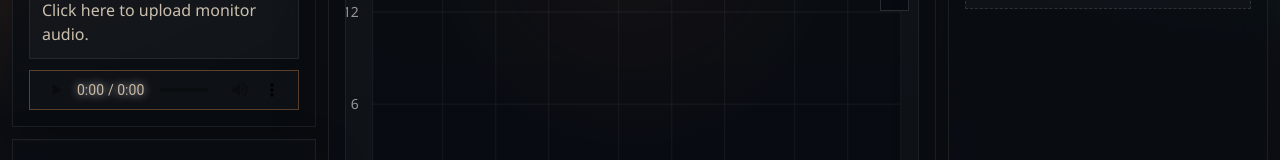
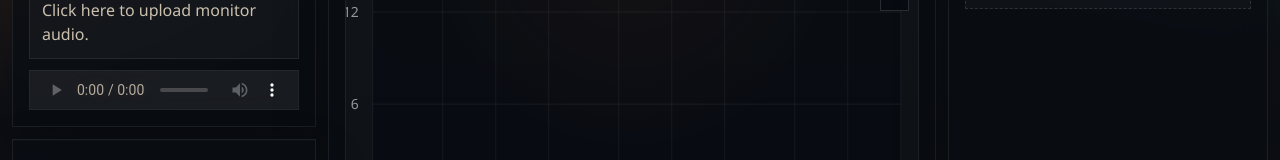
Before and after one commit to ARPO35/csv-equalizer, a React (Vite) app: page / in a window 1280 px wide. Shown: the part 308-468 px from the top of the page. Built offline with nearby package versions, Linux system fonts and the light colour scheme.

Commit message:
fix(monitor): align native controller colors with panel style

```diff
--- a/src/App.css
+++ b/src/App.css
@@ -285,33 +285,29 @@
 .monitor-player {
   width: 100%;
   height: 2.5rem;
-  border: 1px solid rgba(255, 162, 77, 0.35);
+  border: 1px solid rgba(255, 255, 255, 0.08);
   border-radius: 0;
-  background: rgba(15, 18, 24, 0.96);
-  accent-color: #ffb356;
-  filter: saturate(0.92) brightness(0.95);
+  background: rgba(255, 255, 255, 0.03);
+  color: var(--muted-strong);
+  color-scheme: dark;
+  box-shadow: none;
 }
 
 .monitor-player::-webkit-media-controls-enclosure {
   border-radius: 0;
   border: none;
-  background: linear-gradient(180deg, rgba(23, 28, 36, 0.98), rgba(14, 18, 24, 0.98));
+  background: rgba(255, 255, 255, 0.03);
 }
 
 .monitor-player::-webkit-media-controls-panel {
   border-radius: 0;
   background: transparent;
-}
-
-.monitor-player::-webkit-media-controls-play-button,
-.monitor-player::-webkit-media-controls-mute-button,
-.monitor-player::-webkit-media-controls-fullscreen-button {
-  filter: saturate(1.25) hue-rotate(-8deg) brightness(1.04);
+  box-shadow: none;
 }
 
 .monitor-player::-webkit-media-controls-current-time-display,
 .monitor-player::-webkit-media-controls-time-remaining-display {
-  color: #f3dec0;
+  color: var(--muted-strong);
 }
 
 .stage {
```
